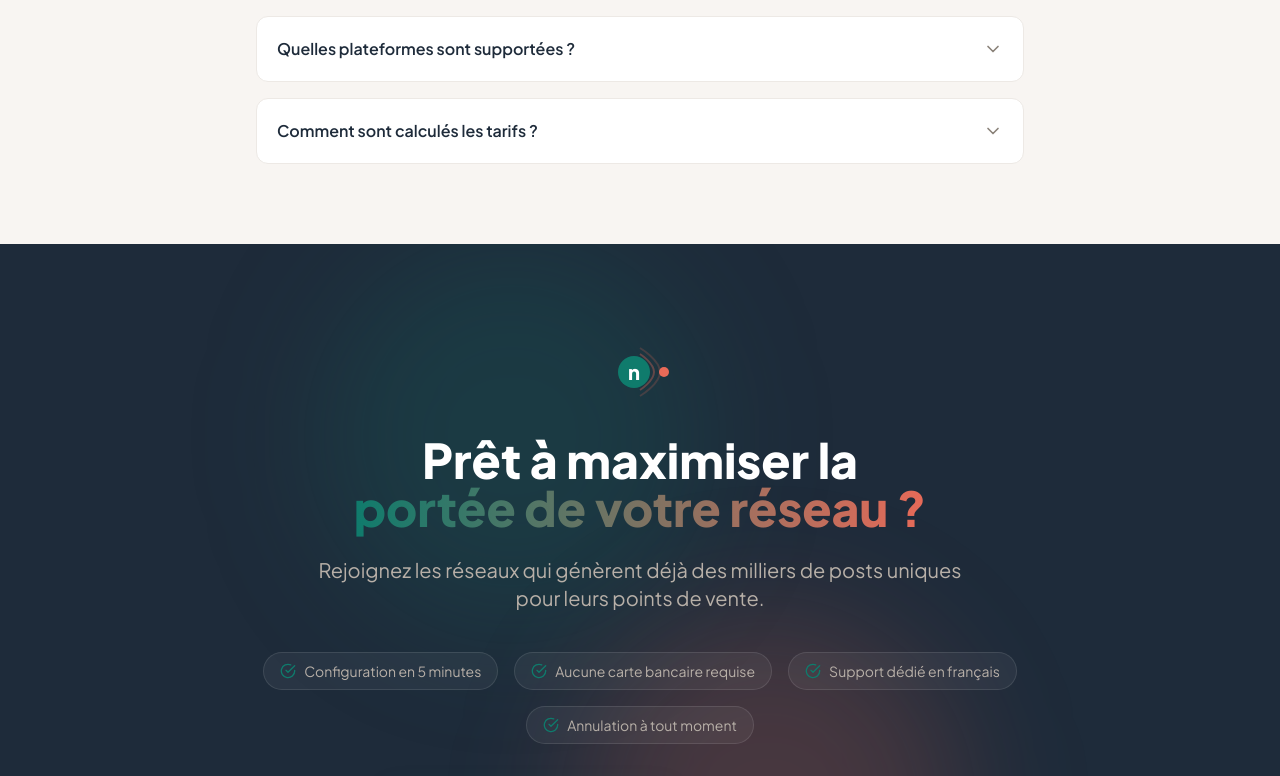
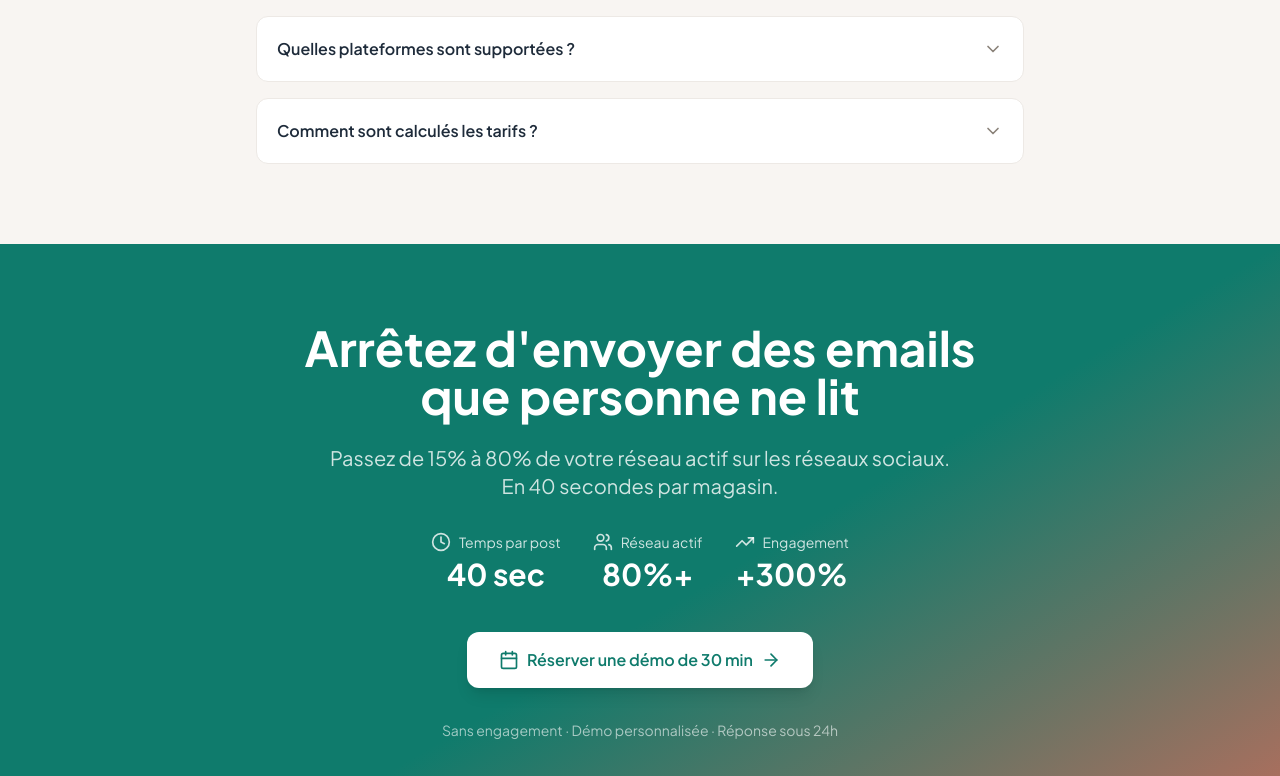
Before and after one commit to Mazaljoker/VISIOPOST_WEBSITE, a React (Vite) app: page / in a window 1280 px wide. Shown: the part 11224-12000 px from the top of the page. Built offline with nearby package versions, Linux system fonts and the light colour scheme.

Commit message:
✨ Vision Complete: New FinalCtaSection with new pitch

```diff
--- a/src/sections/FinalCtaSection.tsx
+++ b/src/sections/FinalCtaSection.tsx
@@ -1,117 +1,112 @@
-import React from 'react';
 import { motion } from 'framer-motion';
-import { ArrowRight, CheckCircle } from 'lucide-react';
-import { Button } from '../components/Button';
-import { NSignalLogo } from '../components/NSignalLogo';
+import { ArrowRight, Clock, Users, TrendingUp, Calendar } from 'lucide-react';
 
 interface FinalCtaSectionProps {
   onOpenRoi?: () => void;
 }
 
-const benefits = [
-  'Configuration en 5 minutes',
-  'Aucune carte bancaire requise',
-  'Support dédié en français',
-  'Annulation à tout moment',
-];
-
 /**
- * Section Final CTA - Charte Graphique nSignal 2025
+ * Final CTA Section - Vision nSignal
  */
-export const FinalCtaSection: React.FC<FinalCtaSectionProps> = ({ onOpenRoi }) => {
+const FinalCtaSection = ({ onOpenRoi }: FinalCtaSectionProps) => {
   return (
-    <section className="relative py-24 overflow-hidden">
-      {/* Background - Charcoal Chaud */}
-      <div className="absolute inset-0 bg-nsignal-dark" />
-
-      {/* Glow Effects - Teal & Coral */}
-      <div className="absolute top-0 left-1/4 w-96 h-96 bg-nsignal-primary/20 rounded-full blur-3xl" />
-      <div className="absolute bottom-0 right-1/4 w-96 h-96 bg-nsignal-secondary/20 rounded-full blur-3xl" />
-
-      <div className="relative z-10 max-w-4xl mx-auto px-4 sm:px-6 lg:px-8 text-center">
-        {/* Icon */}
+    <section className="py-20 px-4 sm:px-6 lg:px-8 bg-gradient-to-br from-nsignal-primary via-nsignal-primary to-nsignal-secondary">
+      <div className="max-w-4xl mx-auto text-center">
+        {/* Main message */}
         <motion.div
-          initial={{ opacity: 0, scale: 0.8 }}
-          whileInView={{ opacity: 1, scale: 1 }}
-          viewport={{ once: true }}
-          className="flex justify-center mb-8"
-        >
-          <NSignalLogo variant="icon" theme="dark" size="lg" />
-        </motion.div>
-
-        {/* Headline */}
-        <motion.h2
           initial={{ opacity: 0, y: 20 }}
           whileInView={{ opacity: 1, y: 0 }}
           viewport={{ once: true }}
-          className="text-3xl sm:text-4xl lg:text-5xl font-extrabold text-white mb-6"
         >
-          Prêt à maximiser la
-          <br />
-          <span className="bg-gradient-to-r from-nsignal-primary to-nsignal-secondary bg-clip-text text-transparent">
-            portée de votre réseau ?
-          </span>
-        </motion.h2>
+          <h2 className="text-3xl md:text-4xl lg:text-5xl font-bold text-white mb-6">
+            Arrêtez d'envoyer des emails
+            <br />
+            que personne ne lit
+          </h2>
+          <p className="text-xl text-white/80 mb-8 max-w-2xl mx-auto">
+            Passez de 15% à 80% de votre réseau actif sur les réseaux sociaux.
+            <br />
+            En 40 secondes par magasin.
+          </p>
+        </motion.div>
 
-        {/* Subheadline */}
-        <motion.p
+        {/* Key metrics */}
+        <motion.div
+          className="flex flex-wrap justify-center gap-8 mb-10"
           initial={{ opacity: 0, y: 20 }}
           whileInView={{ opacity: 1, y: 0 }}
           viewport={{ once: true }}
           transition={{ delay: 0.1 }}
-          className="text-xl text-nsignal-light-600 mb-10 max-w-2xl mx-auto"
         >
-          Rejoignez les réseaux qui génèrent déjà des milliers de posts uniques
-          pour leurs points de vente.
-        </motion.p>
+          <div className="text-center">
+            <div className="flex items-center justify-center gap-2 text-white/80 mb-1">
+              <Clock className="w-5 h-5" />
+              <span className="text-sm">Temps par post</span>
+            </div>
+            <p className="text-3xl font-bold text-white">40 sec</p>
+          </div>
+          <div className="text-center">
+            <div className="flex items-center justify-center gap-2 text-white/80 mb-1">
+              <Users className="w-5 h-5" />
+              <span className="text-sm">Réseau actif</span>
+            </div>
+            <p className="text-3xl font-bold text-white">80%+</p>
+          </div>
+          <div className="text-center">
+            <div className="flex items-center justify-center gap-2 text-white/80 mb-1">
+              <TrendingUp className="w-5 h-5" />
+              <span className="text-sm">Engagement</span>
+            </div>
+            <p className="text-3xl font-bold text-white">+300%</p>
+          </div>
+        </motion.div>
 
-        {/* Benefits */}
+        {/* CTA */}
         <motion.div
+          className="flex flex-col sm:flex-row gap-4 justify-center items-center"
           initial={{ opacity: 0, y: 20 }}
           whileInView={{ opacity: 1, y: 0 }}
           viewport={{ once: true }}
           transition={{ delay: 0.2 }}
-          className="flex flex-wrap justify-center gap-4 mb-10"
         >
-          {benefits.map((benefit, index) => (
-            <div
-              key={index}
-              className="flex items-center gap-2 px-4 py-2 rounded-full bg-white/5 border border-white/10"
-            >
-              <CheckCircle className="w-4 h-4 text-nsignal-primary" />
-              <span className="text-sm text-nsignal-light-600">{benefit}</span>
-            </div>
-          ))}
+          <a
+            href="https://calendly.com/nsignal/demo"
+            target="_blank"
+            rel="noopener noreferrer"
+            className="group inline-flex items-center gap-2 px-8 py-4 bg-white text-nsignal-primary font-semibold rounded-xl shadow-lg hover:shadow-xl transition-all duration-300 hover:-translate-y-0.5"
+          >
+            <Calendar className="w-5 h-5" />
+            Réserver une démo de 30 min
+            <ArrowRight className="w-5 h-5 group-hover:translate-x-1 transition-transform" />
+          </a>
         </motion.div>
 
-        {/* CTA */}
+        {/* Trust elements */}
+        <motion.p
+          className="mt-8 text-white/60 text-sm"
+          initial={{ opacity: 0 }}
+          whileInView={{ opacity: 1 }}
+          viewport={{ once: true }}
+          transition={{ delay: 0.3 }}
+        >
+          Sans engagement · Démo personnalisée · Réponse sous 24h
+        </motion.p>
+
+        {/* The pitch */}
         <motion.div
+          className="mt-12 p-6 bg-white/10 backdrop-blur-sm rounded-2xl border border-white/20"
           initial={{ opacity: 0, y: 20 }}
           whileInView={{ opacity: 1, y: 0 }}
           viewport={{ once: true }}
-          transition={{ delay: 0.3 }}
-          className="flex flex-col sm:flex-row items-center justify-center gap-4"
+          transition={{ delay: 0.4 }}
         >
-          <Button variant="primary" size="lg" icon={<ArrowRight size={20} />}>
-            Démarrer gratuitement
-          </Button>
-          {onOpenRoi && (
-            <Button variant="ghost" size="lg" onClick={onOpenRoi} className="text-nsignal-primary hover:text-nsignal-secondary">
-              Simuler mon ROI
-            </Button>
-          )}
+          <p className="text-white/90 text-lg md:text-xl leading-relaxed">
+            "Vous créez du super contenu au siège, mais seulement 15% de vos magasins le publient,
+            parce que <span className="line-through text-white/50">l'email</span> c'est mort.
+            <span className="font-semibold text-white"> nSignal remplace l'email par une app où le franchisé publie en 1 tap</span>.
+            Résultat : 80% de vos magasins actifs. 30€ par magasin par mois, tout inclus."
+          </p>
         </motion.div>
-
-        {/* Tagline */}
-        <motion.p
-          initial={{ opacity: 0 }}
-          whileInView={{ opacity: 1 }}
-          viewport={{ once: true }}
-          transition={{ delay: 0.4 }}
-          className="mt-8 text-nsignal-primary font-medium italic"
-        >
-          "n locations. One signal."
-        </motion.p>
       </div>
     </section>
   );
```
